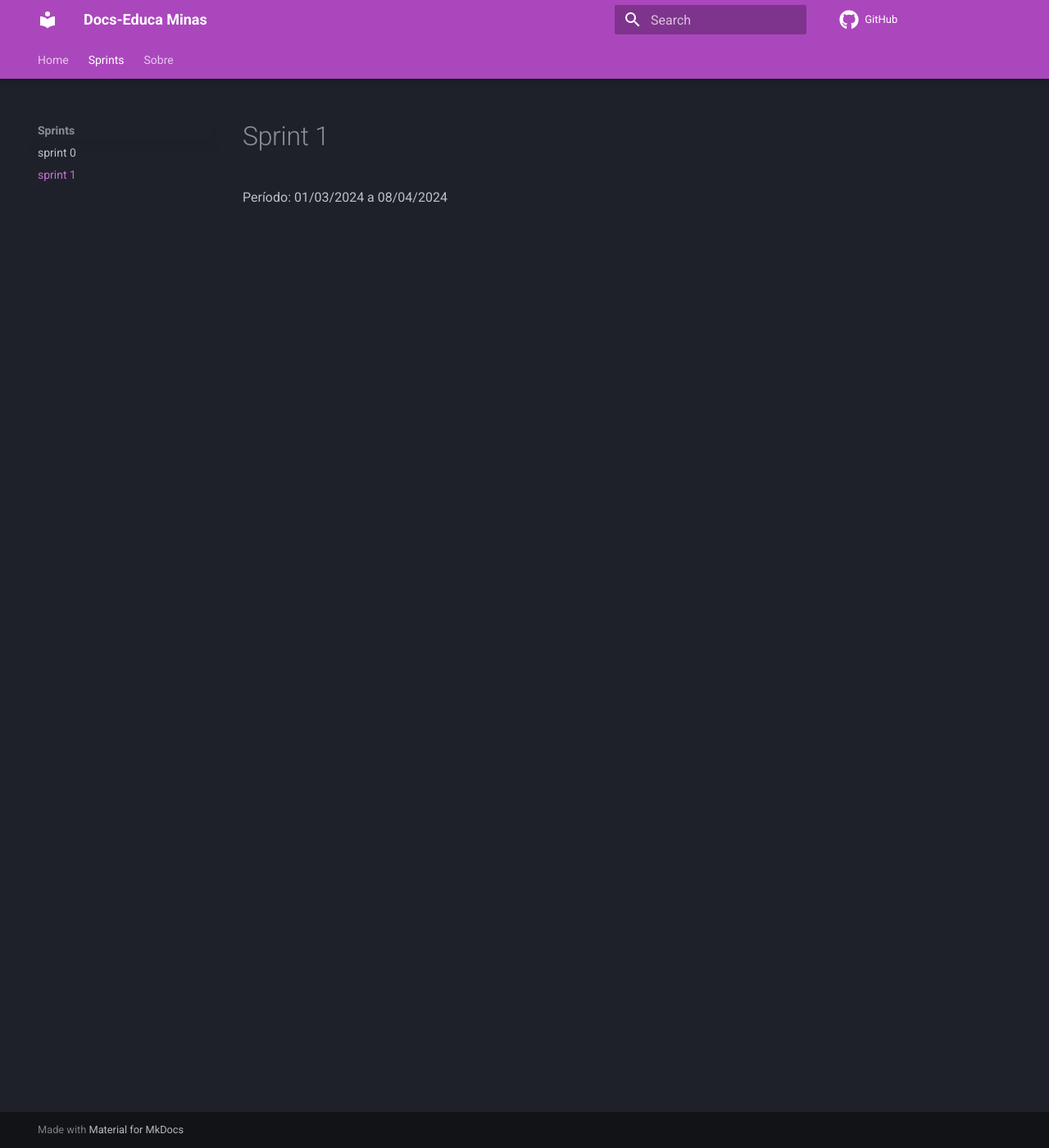
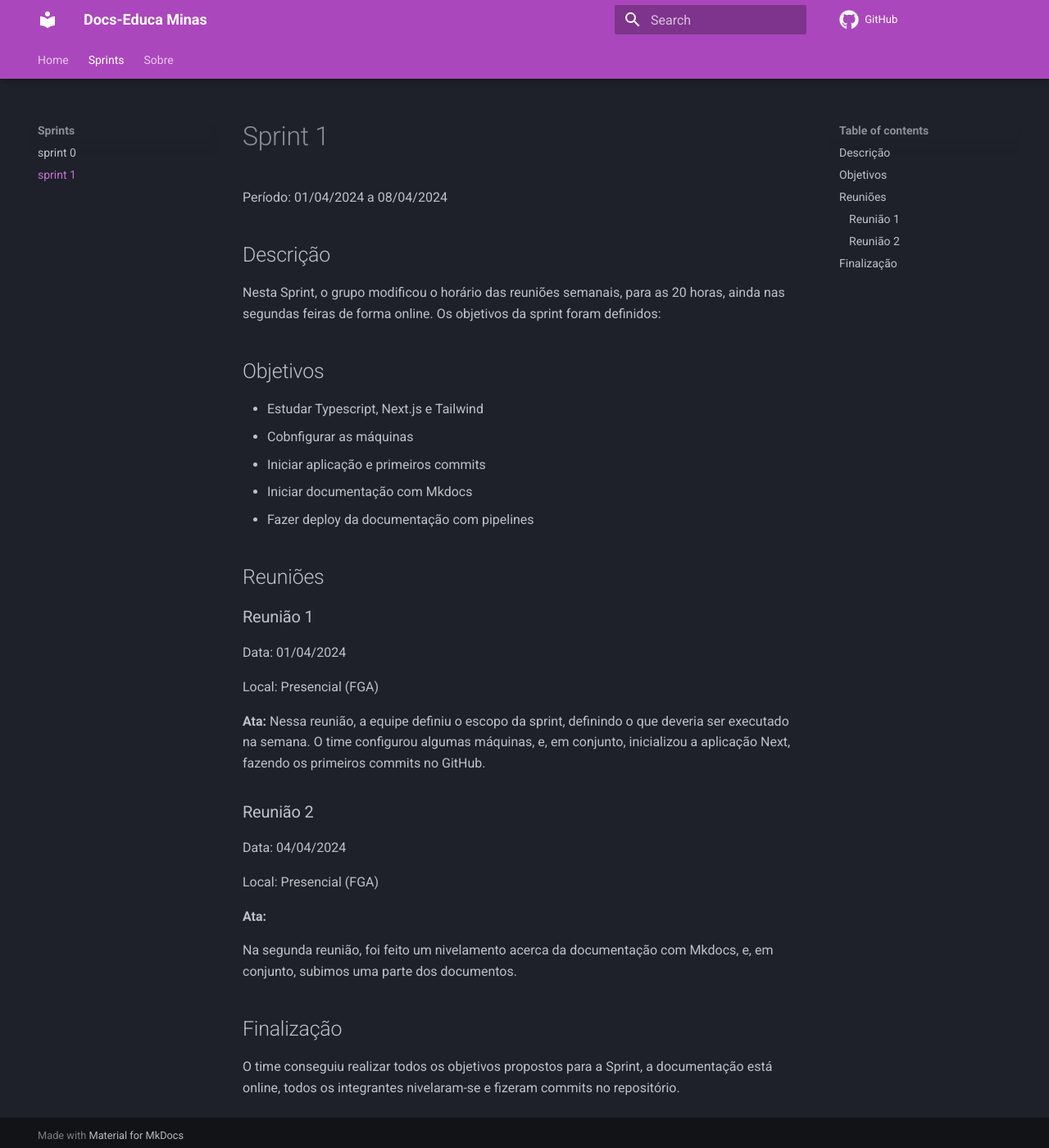
Before and after one commit to unb-mds/2024-1-EducaMinas-frontend, an MkDocs documentation site: the page built from docs/docs/sprints/sprint-1.md, in a window 1280 px wide and 1400 px high. Shown: the whole window at 82% size. Built offline with MkDocs 1.6.1 and Material for MkDocs 9.7.7, drawn with Linux system fonts in a browser that asks for light colours; comment, search, counter and statistics services are not loaded.

Commit message:
docs(#31): includes sprint-1 documentation

```diff
--- a/docs/docs/sprints/sprint-1.md
+++ b/docs/docs/sprints/sprint-1.md
@@ -1,3 +1,44 @@
 # Sprint 1
 
-Período: 01/03/2024 a 08/04/2024
+Período: 01/04/2024 a 08/04/2024
+
+## Descrição
+
+Nesta Sprint, o grupo modificou o horário das reuniões semanais, para as 20 horas, ainda nas segundas feiras de forma online. Os objetivos da sprint foram definidos:
+
+
+## Objetivos
+
+- Estudar Typescript, Next.js e Tailwind
+- Cobnfigurar as máquinas
+- Iniciar aplicação e primeiros commits
+- Iniciar documentação com Mkdocs
+- Fazer deploy da documentação com pipelines
+
+## Reuniões
+
+### Reunião 1
+
+Data: 01/04/2024
+
+Local: Presencial (FGA)
+
+**Ata:**
+Nessa reunião, a equipe definiu o escopo da sprint, definindo o que deveria ser executado na semana.
+O time configurou algumas máquinas, e, em conjunto, inicializou a aplicação Next, fazendo os primeiros commits no GitHub.
+
+
+### Reunião 2
+
+Data: 04/04/2024
+
+Local: Presencial (FGA)
+
+**Ata:**
+
+Na segunda reunião, foi feito um nivelamento acerca da documentação com Mkdocs, e, em conjunto, subimos uma parte dos documentos.
+
+
+## Finalização
+
+O time conseguiu realizar todos os objetivos propostos para a Sprint, a documentação está online, todos os integrantes nivelaram-se e fizeram commits no repositório.
```
